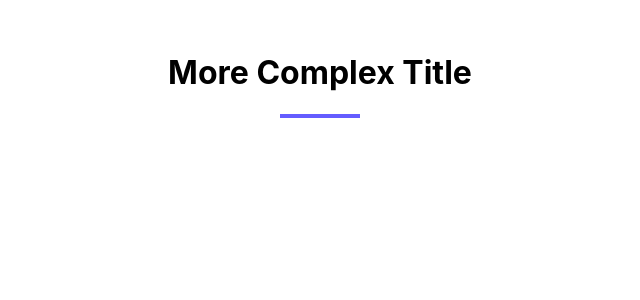
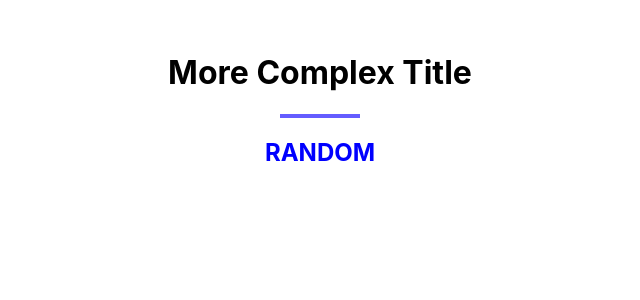
Before and after one commit to mendelssohnbach/styled-john-smilga, a React (Create React App) app: page / in a window 1280 px wide. Shown: the top 300 px of the page, without its empty margins (320-960 px from the left). Built offline with nearby package versions, Linux system fonts and the light colour scheme.

Commit message:
update: lesson21
https://gitmoji.dev/

```diff
--- a/src/components/ComplexTitle.jsx
+++ b/src/components/ComplexTitle.jsx
@@ -5,6 +5,7 @@ const ComplexTitle = ({ title }) => {
     <Wrapper>
       <h1>{title}</h1>
       <div className="underline"></div>
+      <h2 className="title">random</h2>
     </Wrapper>
   );
 };
@@ -20,6 +21,9 @@ const Wrapper = styled.div`
     background: #645cff;
     margin: 0 auto;
   }
+  .title {
+    color: blue;
+  }
 `;
 
 export default ComplexTitle;
--- a/src/index.css
+++ b/src/index.css
@@ -26,3 +26,11 @@ body {
   width: 200px;
   margin: 1rem auto;
 }
+
+.bg-grey {
+  background: grey;
+}
+.title {
+  text-transform: uppercase;
+  color: red;
+}
```
